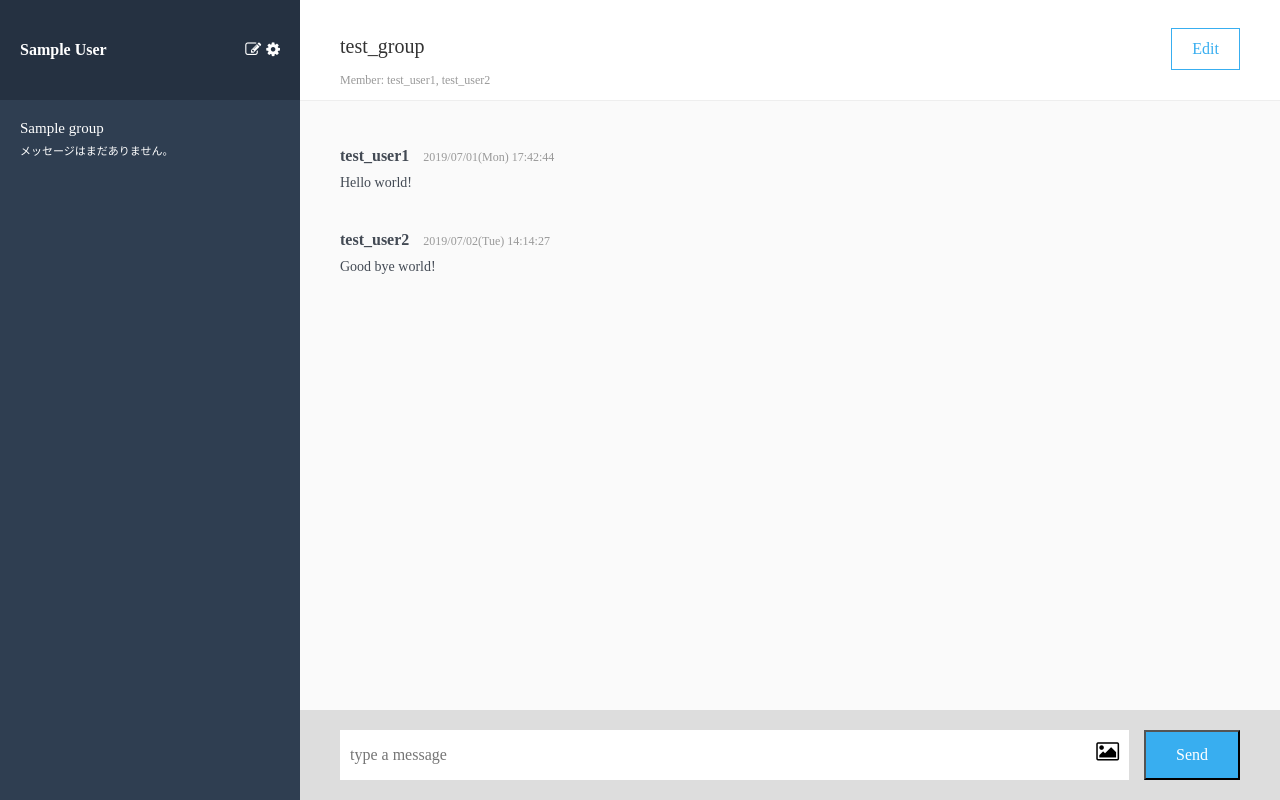
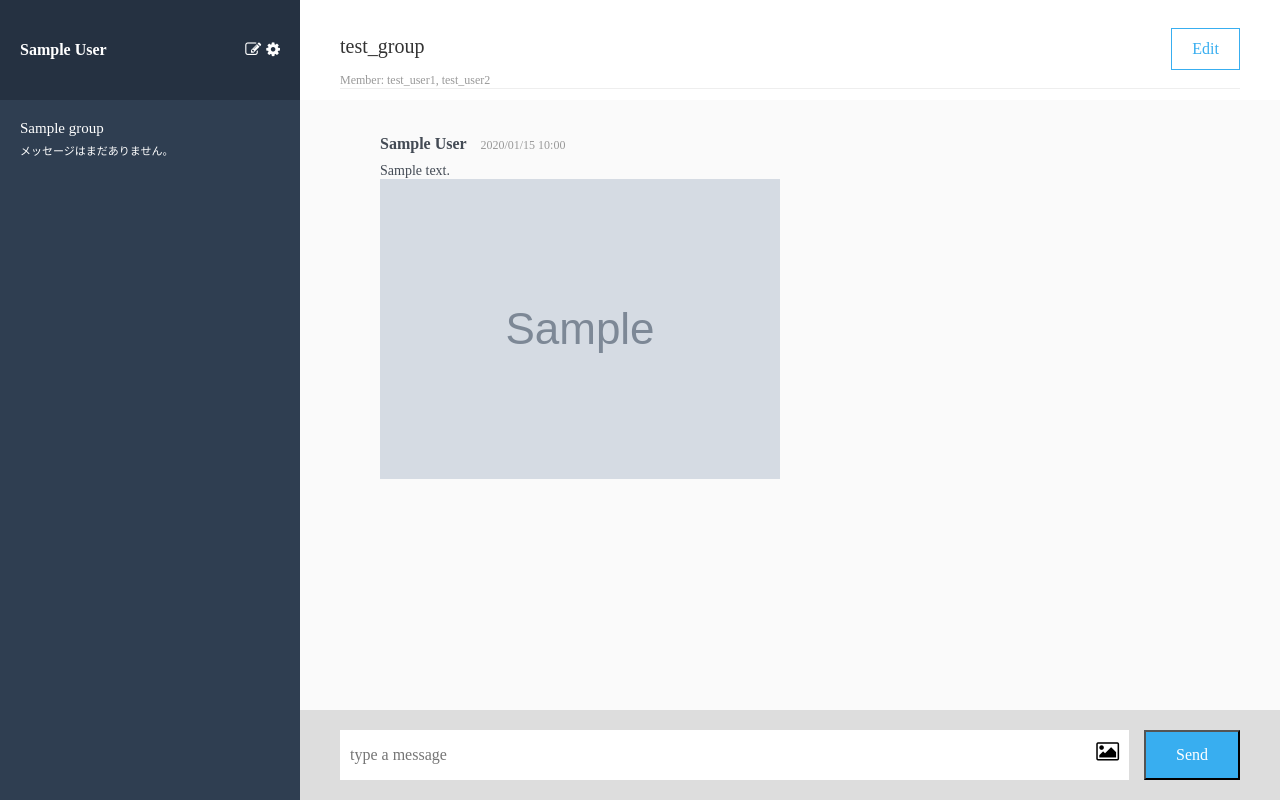
Before and after one commit to tkori/chat-space, a Rails app: page /groups/1/messages in a window 1280 px wide. Run offline with Rails 7, Linux system fonts and the light colour scheme; a user stored in the database is signed in; tables that the repository leaves empty hold one stand-in row (values such as "Sample post"); grey boxes marked "Sample" are stand-in pictures; style sheets or scripts are compiled from the project's sources; some libraries are stand-ins or nearby versions.

Commit message:
Implement the function of the message send

```diff
--- a/app/controllers/messages_controller.rb
+++ b/app/controllers/messages_controller.rb
@@ -1,7 +1,29 @@
 class MessagesController < ApplicationController
+  before_action :set_group
+
   def index
+    @message = Message.new
+    @messages = @group.messages.includes(:user)
   end
 
   def create
+    @message = @group.messages.new(message_params)
+    if @message.save
+      redirect_to group_messages_path(@group), notice: 'メッセージが送信されました'
+    else
+      @messages = @group.messages.includes(:user)
+      flash.now[:alert] = 'メッセージを入力してください。'
+      render :index
+    end
+  end
+
+  private
+
+  def message_params
+    params.require(:message).permit(:content, :image).merge(user_id: current_user.id)
+  end
+
+  def set_group
+    @group = Group.find(params[:group_id])
   end
 end
--- /dev/null
+++ b/app/views/messages/_message.html.haml
@@ -0,0 +1,9 @@
+.main__messages__message
+  %p.main__messages__message--talker
+    = message.user.name
+  %p.main__messages__message--date
+    = message.created_at.strftime("%Y/%m/%d %H:%M")
+  - if message.content.present?
+    %p.main__messages__message--text
+      = message.content
+  = image_tag message.image.url, class: 'main__messages__message--image' if message.image.present?
--- a/app/views/shared/_main.html.haml
+++ b/app/views/shared/_main.html.haml
@@ -8,28 +8,14 @@
     .main__header--edit-btn
       Edit
 
-  .main__messages
-    .main__messages__message
-      %p.main__messages__message--talker
-        test_user1
-      %p.main__messages__message--date
-        2019/07/01(Mon) 17:42:44
-      %p.main__messages__message--text
-        Hello world!
-
-    .main__messages__message
-      %p.main__messages__message--talker
-        test_user2
-      %p.main__messages__message--date
-        2019/07/02(Tue) 14:14:27
-      %p.main__messages__message--text
-        Good bye world!
+    .main__messages
+      = render @messages
 
   .main__form
-    %form.main__form--form
+    = form_for [@group, @message], :html => {class: "main__form--form"} do |f|
       .main__form--form__box
-        %input.main__form--form__box--input{placeholder: "type a message"}
-        %label.main__form--form__box--label
-          = fa_icon 'image', class: "fa-lg"
-          %input.main__form--form__box--label--uploader{type: "file"}
-      %input.main__form--form--submit{value: "Send", type: "submit"}
+        = f.text_field :content, class: 'form__message main__form--form__box--input', placeholder: 'type a message'
+        = f.label :image, class: 'form__mask__image main__form--form__box--label' do
+          = fa_icon 'image', class: 'fa-lg'
+          = f.file_field :image, class: 'hidden main__form--form__box--label--uploader'
+      = f.submit 'Send', class: 'main__form--form--submit'
```
